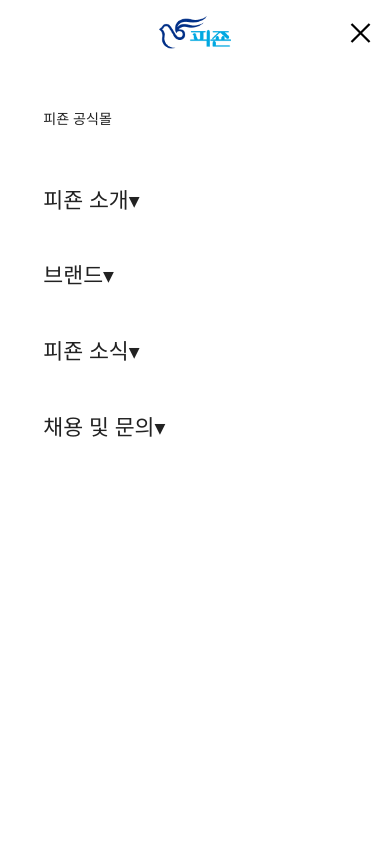
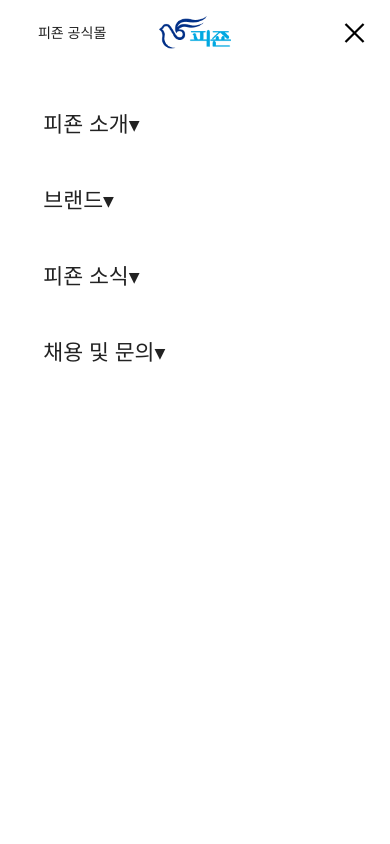
Before and after one commit to joinseong96/Pizeon, a React (Vite) app: page /contact/Contact in a window 390 px wide. Both pictures are taken after a click on the button 360 px from the left and 32 px from the top of the page. Shown: the top 844 px of the page. Built offline with nearby package versions, Linux system fonts and the light colour scheme.

Commit message:
피죤 리뉴얼 업데이트

```diff
--- a/src/components/layout/Footer.jsx
+++ b/src/components/layout/Footer.jsx
@@ -47,7 +47,7 @@
 							{infoItem.map((item, i) => (
 								<div
 									key={i}
-									className="text-[14px] text-[#444] max-ta:text-[calc(100vw*(14/1700))] max-mo:text-[calc(100vw*(13/360))]"
+									className="text-[14px] text-[#444] max-ta:text-[calc(100vw*(14/1700))] max-mo:text-[calc(100vw*(10/360))]"
 								>
 									{item.txt}
 								</div>
--- a/src/components/layout/Header.jsx
+++ b/src/components/layout/Header.jsx
@@ -95,7 +95,7 @@
 				<button
 					type="button"
 					onClick={() => setIsMbMenuOpen((prev) => !prev)}
-					className="hidden max-mo:flex max-mo:absolute max-mo:right-[calc(100vw*(15/360))] max-mo:top-1/2 max-mo:-translate-y-1/2 max-mo:w-[calc(100vw*(25/360))] max-mo:h-[calc(100vw*(25/360))] max-mo:items-center max-mo:justify-center cursor-pointer"
+					className="hidden max-mo:flex max-mo:absolute max-mo:right-[calc(100vw*(20/360))] max-mo:top-1/2 max-mo:-translate-y-1/2 max-mo:w-[calc(100vw*(25/360))] max-mo:h-[calc(100vw*(25/360))] max-mo:items-center max-mo:justify-center cursor-pointer"
 				>
 					{isMbMenuOpen ? (
 						<svg
@@ -122,12 +122,12 @@
 				</button>
 
 				<div
-					className={`flex items-center justify-between w-[800px] max-ta:w-[calc(100vw*(800/1700))] max-mo:w-full max-mo:h-[100vh] max-mo:absolute max-mo:top-[calc(100vw*(60/360))] max-mo:left-0 max-mo:p-[calc(100vw*(40/360))] max-mo:flex-col-reverse max-mo:gap-[calc(100vw*(50/360))] max-mo:items-start max-mo:bg-[#fff] ${
+					className={`flex items-center justify-between w-[800px] max-ta:w-[calc(100vw*(800/1700))] max-mo:w-full max-mo:h-[calc(100dvh_-_100vw*(60/360))] max-mo:absolute max-mo:top-[calc(100vw*(60/360))] max-mo:left-0 max-mo:p-[calc(100vw*(40/360))] max-mo:flex-col-reverse max-mo:items-start max-mo:bg-[#fff] ${
 						isMbMenuOpen ? "max-mo:flex" : "max-mo:hidden"
 					}`}
 				>
 					<nav
-						className="relative flex items-center w-[508px] h-[90px] py-[15px] max-ta:w-[calc(100vw*(508/1700))] max-ta:h-[calc(100vw*(90/1700))] max-ta:py-[calc(100vw*(15/1700))] max-mo:p-0 max-mo:w-full max-mo:h-[100%] max-mo:items-start"
+						className="relative flex items-center w-[508px] h-[90px] py-[15px] max-ta:w-[calc(100vw*(508/1700))] max-ta:h-[calc(100vw*(90/1700))] max-ta:py-[calc(100vw*(15/1700))] max-mo:p-0 max-mo:w-full max-mo:h-[100%] max-mo:min-h-0 max-mo:items-start max-mo:overflow-y-auto max-mo:overscroll-contain"
 						onMouseEnter={() => setIsOpen(true)}
 						onMouseLeave={() => setIsOpen(false)}
 					>
@@ -181,7 +181,7 @@
 								isOpen
 									? "opacity-100 pointer-events-auto"
 									: "opacity-0 pointer-events-none"
-							} max-ta:top-[calc(100vw*(90/1700))] max-ta:h-[calc(100vw*(480/1700))] max-mo:hidden`}
+							} max-ta:top-[calc(100vw*(90/1700))] max-ta:h-[calc(100vw*(520/1700))] max-mo:hidden`}
 						>
 							<div className="absolute top-[34px] left-1/2 -translate-x-1/2 ml-[255px] flex justify-between w-[508px] max-ta:w-[calc(100vw*(508/1700))] max-ta:top-[calc(100vw*(34/1700))] max-ta:ml-[calc(100vw*(200/1700))]">
 								{navItems.map((item) => (
@@ -213,11 +213,22 @@
 							e.preventDefault();
 							alert("준비중입니다.");
 						}}
-						className="text-[18px] font-medium text-[#222] text-center max-ta:text-[calc(100vw*(18/1700))] max-mo:text-[calc(100vw*(13/360))]"
+						className="text-[18px] font-medium text-[#222] text-center max-ta:text-[calc(100vw*(18/1700))] max-mo:hidden"
 					>
 						피죤 공식몰
 					</Link>
 				</div>
+				<Link
+					to="/"
+					target="_blank"
+					onClick={(e) => {
+						e.preventDefault();
+						alert("준비중입니다.");
+					}}
+					className="hidden max-mo:block font-medium text-[#222] text-center max-mo:absolute max-mo:top-[calc(100vw*(20/360))] max-mo:left-[calc(100vw*(35/360))] max-mo:text-[calc(100vw*(13/360))]"
+				>
+					피죤 공식몰
+				</Link>
 			</div>
 		</header>
 	);
--- a/src/components/sections/main/MainBanner.jsx
+++ b/src/components/sections/main/MainBanner.jsx
@@ -26,9 +26,9 @@
 
 export default function MainBanner() {
 	const numClass =
-		"text-[26px] font-semibold text-[#222] max-ta:text-[calc(100vw*(26/1700))]";
+		"text-[26px] font-semibold text-[#222] max-ta:text-[calc(100vw*(26/1700))] max-mo:text-[calc(100vw*(12/360))]";
 	const pagiClass =
-		"w-[16px] h-[16px] max-ta:w-[calc(100vw*(20/1700))] max-ta:h-[calc(100vw*(20/1700))]";
+		"w-[16px] h-[16px] max-ta:w-[calc(100vw*(20/1700))] max-ta:h-[calc(100vw*(20/1700))] max-mo:w-[calc(100vw*(10/360))] max-mo:h-[calc(100vw*(10/360))]";
 
 	useEffect(() => {
 		if (!window.Swiper) return;
@@ -85,11 +85,11 @@
 							<div>
 								<img src={item.img} alt="슬라이드 이미지" />
 							</div>
-							<div className="w-[500px] absolute top-[340px] left-[50%] translate-x-[-50%] ml-[-585px] max-ta:w-[calc(100vw*(500/1700))] max-ta:top-[calc(100vw*(340/1700))] max-ta:ml-[calc(100vw*(-480/1700))]">
-								<strong className="block mb-[42px] text-[72px] text-[#111] leading-[1.2] max-ta:mb-[calc(100vw*(42/1700))] max-ta:text-[calc(100vw*(72/1700))]">
+							<div className="w-[500px] absolute top-[340px] left-[50%] translate-x-[-50%] ml-[-585px] max-ta:w-[calc(100vw*(500/1700))] max-ta:top-[calc(100vw*(340/1700))] max-ta:ml-[calc(100vw*(-480/1700))] max-mo:w-[calc(100vw*(180/360))] max-mo:top-[calc(100vw*(25/360))] max-mo:ml-[calc(100vw*(-70/360))]">
+								<strong className="block mb-[42px] text-[72px] text-[#111] leading-[1.2] max-ta:mb-[calc(100vw*(42/1700))] max-ta:text-[calc(100vw*(72/1700))] max-mo:mb-[calc(100vw*(10/360))] max-mo:text-[calc(100vw*(20/360))]">
 									{item.tit}
 								</strong>
-								<p className="text-[22px] text-[#432f2f] break-keep max-ta:text-[calc(100vw*(22/1700))]">
+								<p className="text-[22px] text-[#432f2f] break-keep max-ta:text-[calc(100vw*(22/1700))] max-mo:text-[calc(100vw*(10/360))]">
 									{item.txt}
 								</p>
 							</div>
@@ -98,16 +98,16 @@
 				</div>
 			</div>
 
-			<div className="w-[270px] absolute top-[700px] left-[50%] translate-x-[-50%] ml-[-700px] z-100 max-ta:w-[calc(100vw*(270/1700))] max-ta:top-[calc(100vw*(700/1700))] max-ta:ml-[calc(100vw*(-600/1700))] max-mo:top-[calc(100vw*(200/360))]">
-				<div className="flex justify-between items-center mb-[30px] max-ta:mb-[calc(100vw*(20/1700))]">
+			<div className="w-[270px] absolute top-[700px] left-[50%] translate-x-[-50%] ml-[-700px] z-100 max-ta:w-[calc(100vw*(270/1700))] max-ta:top-[calc(100vw*(700/1700))] max-ta:ml-[calc(100vw*(-600/1700))] max-mo:top-[calc(100vw*(200/360))] max-mo:w-[calc(100vw*(120/360))] max-mo:ml-[calc(100vw*(-95/360))]">
+				<div className="flex justify-between items-center mb-[30px] max-ta:mb-[calc(100vw*(20/1700))] max-mo:mb-[calc(100vw*(10/360))]">
 					<div>
 						<span className={`${numClass} current`}>01</span>
 						<span className={`${numClass} divider`}> / </span>
 						<span className={`${numClass} total`}>04</span>
 					</div>
 
-					<div className="flex items-center gap-[20px] max-ta:gap-[calc(100vw*(20/1700))]">
-						<button className="bnr_prev text-[20px] cursor-pointer max-ta:text-[calc(100vw*(20/1700))]">
+					<div className="flex items-center gap-[20px] max-ta:gap-[calc(100vw*(20/1700))] max-mo:gap-[calc(100vw*(10/360))]">
+						<button className="bnr_prev text-[20px] cursor-pointer max-ta:text-[calc(100vw*(20/1700))] max-mo:text-[calc(100vw*(10/360))]">
 							<ChevronLeft className={pagiClass} />
 						</button>
 						<button className="bnr_next cursor-pointer">
--- a/src/components/sections/main/MainSection01.jsx
+++ b/src/components/sections/main/MainSection01.jsx
@@ -87,7 +87,7 @@
 											isActive ? "visible opacity-100" : "invisible opacity-0"
 										}`}
 									>
-										<strong className="block mb-[24px] text-[38px] max-ta:mb-[calc(100vw*(24/1700))] max-ta:text-[calc(100vw*(38/1700))] max-mo:mb-[calc(100vw*(8/360))] max-mo:text-[calc(100vw*(14/360))] whitespace-pre-wrap">
+										<strong className="block mb-[24px] text-[38px] max-ta:mb-[calc(100vw*(24/1700))] max-ta:text-[calc(100vw*(38/1700))] max-mo:mb-[calc(100vw*(8/360))] max-mo:text-[calc(100vw*(12/360))] whitespace-pre-wrap">
 											{item.title}
 										</strong>
 										{item.sub.map((s, j) => (
```
